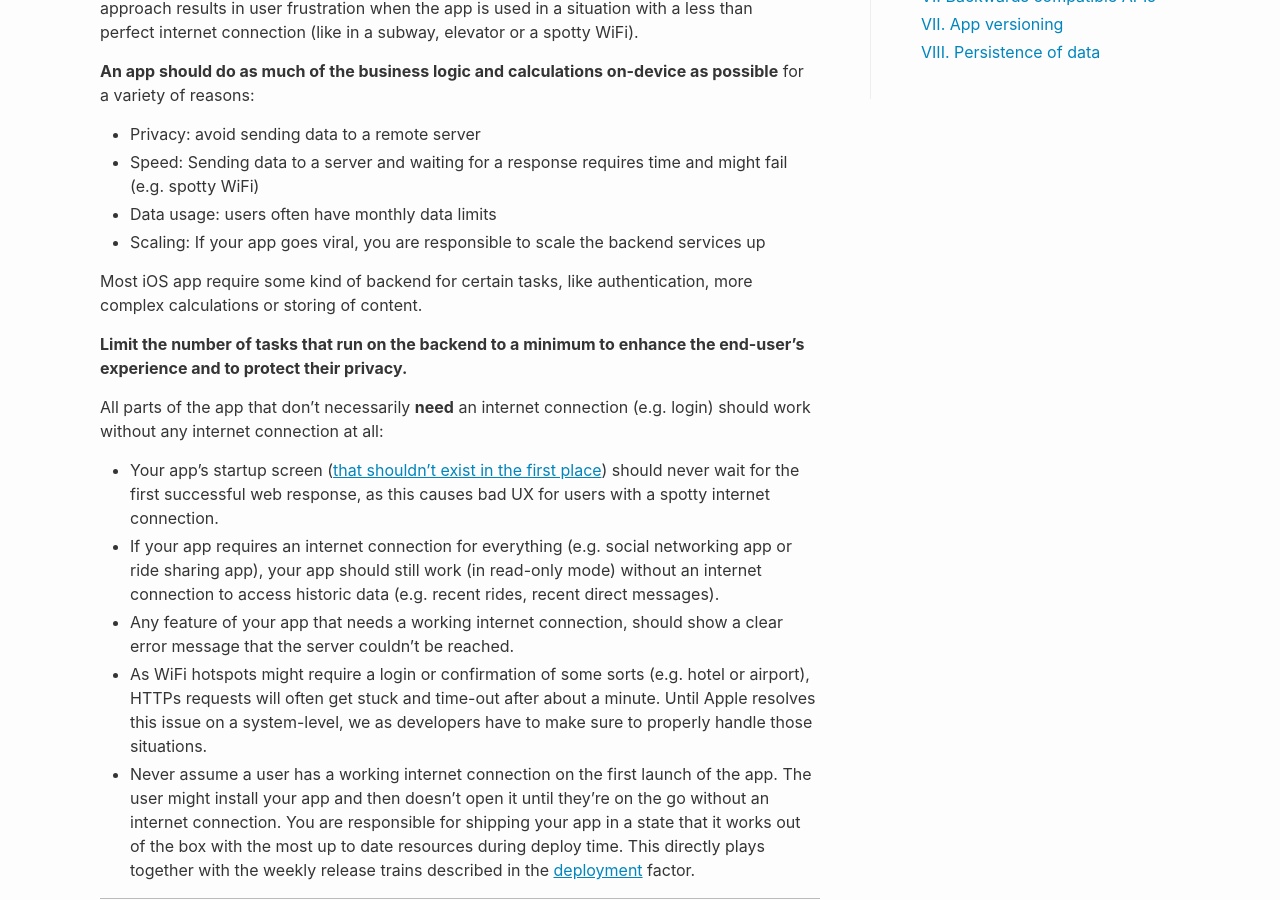
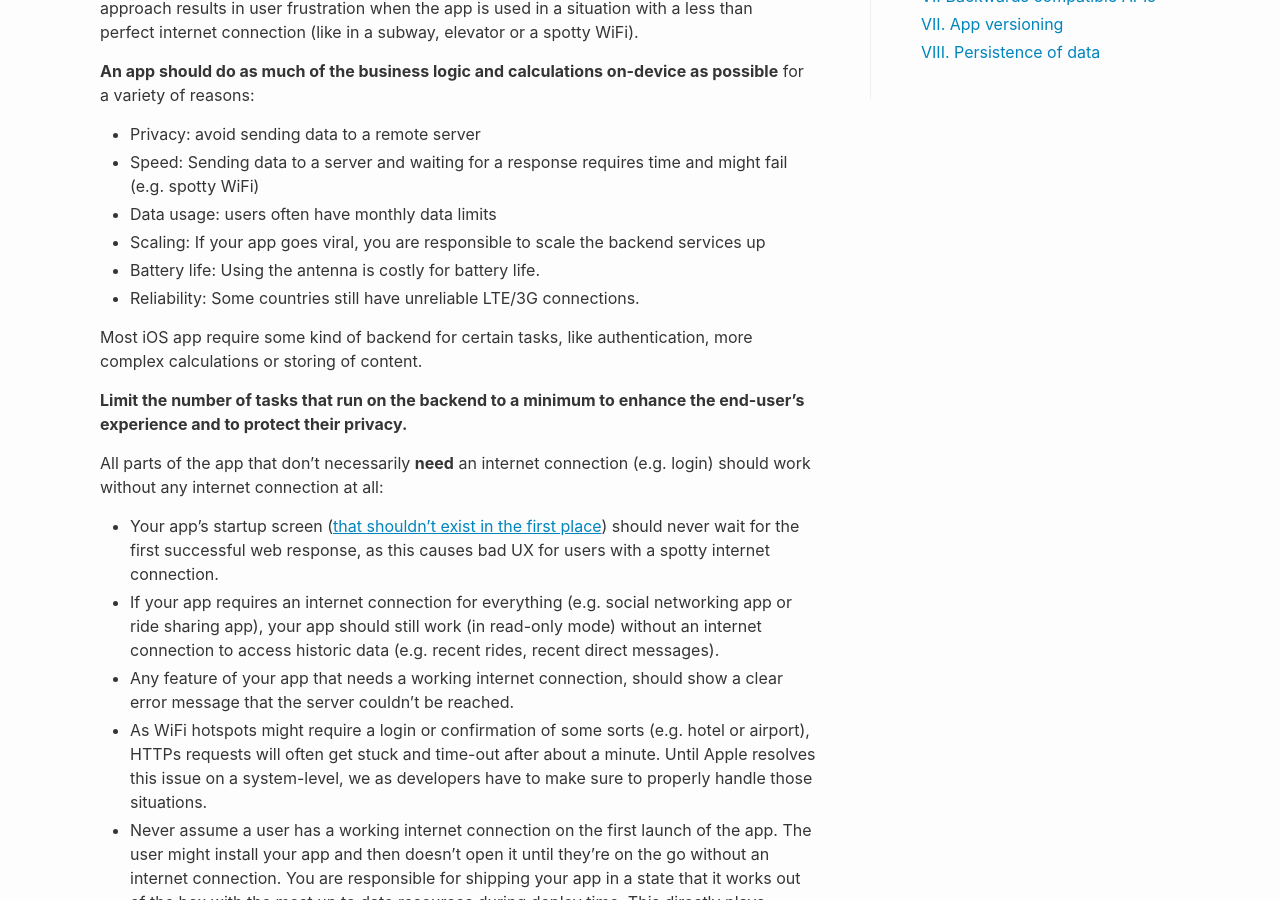
Before and after one commit to ios-factor/ios-factor.com, a Jekyll site: the page built from factors/prefer-local-over-remote.md, in a window 1280 px wide and 900 px high, scrolled down 556 px. Built offline with Jekyll 4.4.1, drawn with Linux system fonts in a browser that asks for light colours.

Commit message:
Update prefer-local-over-remote.md

```diff
--- a/factors/prefer-local-over-remote.md
+++ b/factors/prefer-local-over-remote.md
@@ -11,6 +11,8 @@ In the recent years, some development teams started using approaches that requir
 - Speed: Sending data to a server and waiting for a response requires time and might fail (e.g. spotty WiFi)
 - Data usage: users often have monthly data limits
 - Scaling: If your app goes viral, you are responsible to scale the backend services up
+- Battery life: Using the antenna is costly for battery life.
+- Reliability: Some countries still have unreliable LTE/3G connections.
 
 Most iOS app require some kind of backend for certain tasks, like authentication, more complex calculations or storing of content.
 
```
